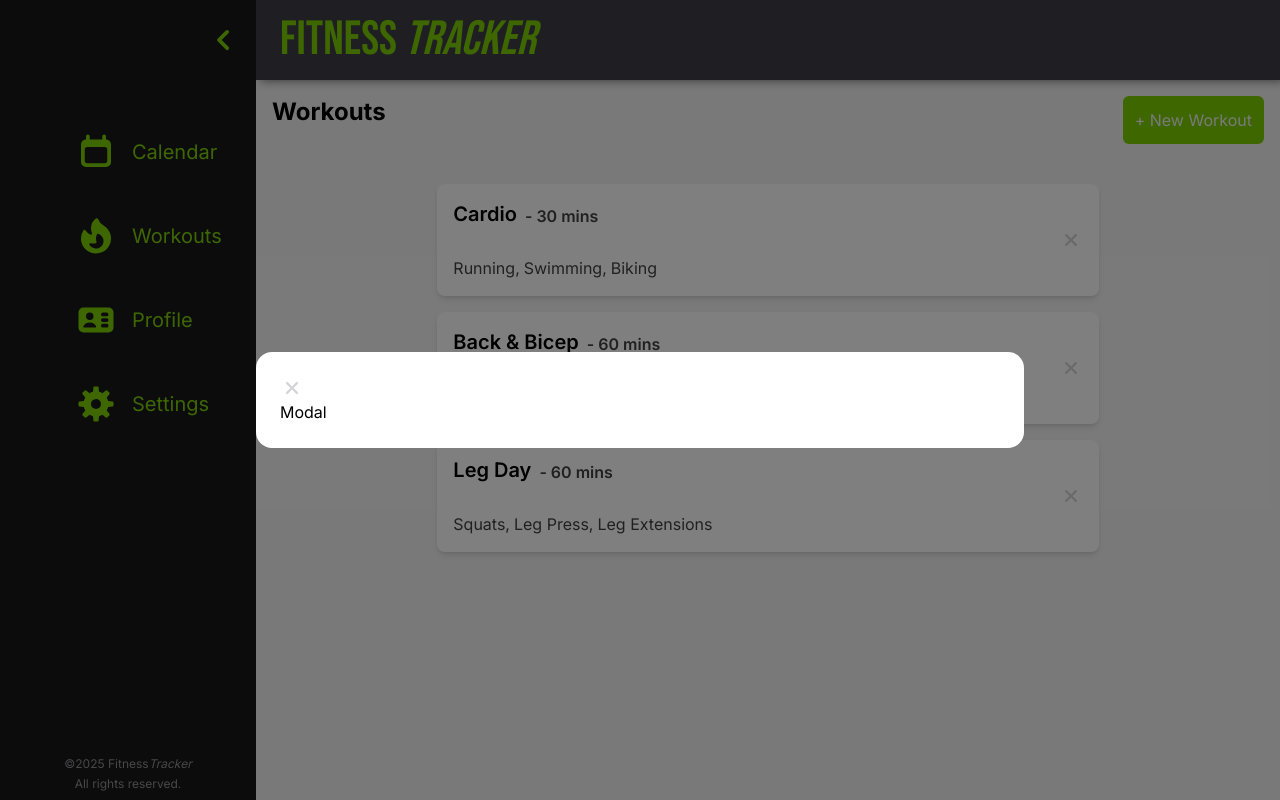
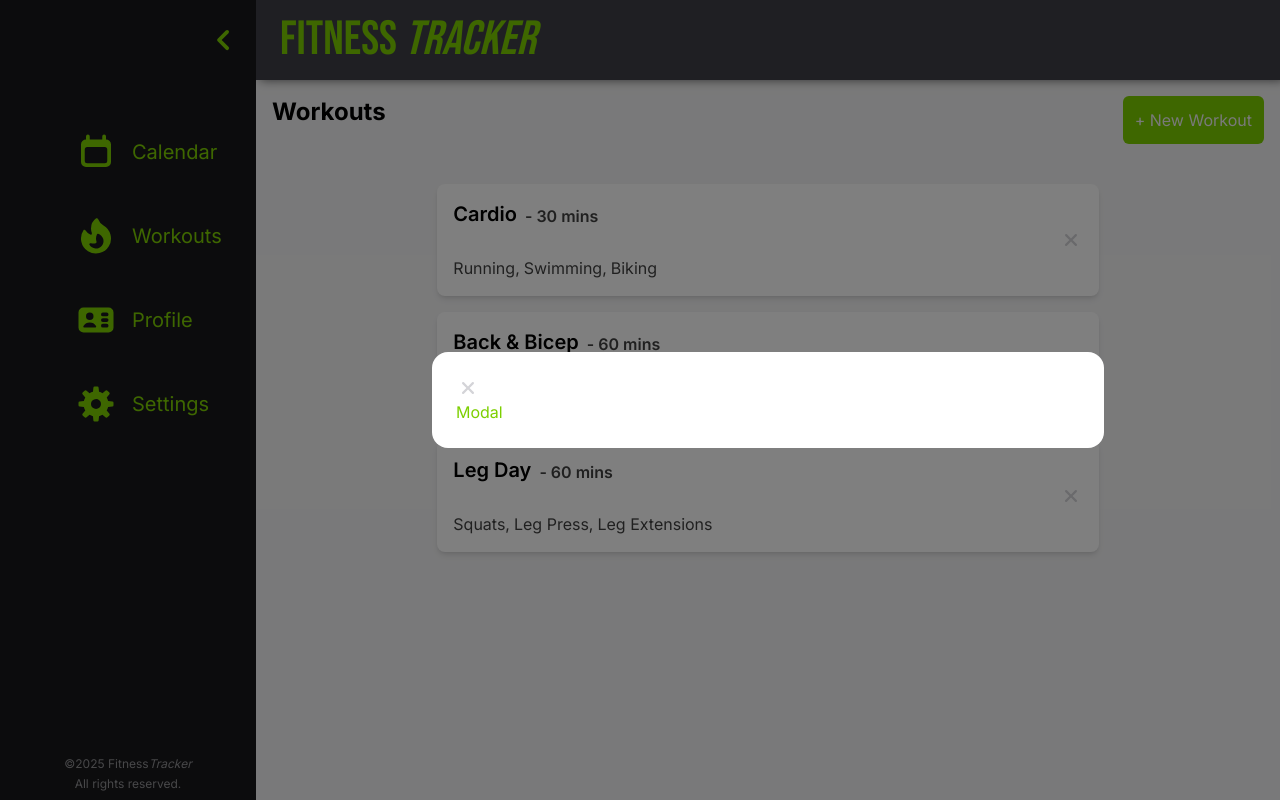
Before and after one commit to DanielG808/fitness-tracker, a Next.js app: page /dashboard/workouts in a window 1280 px wide. Both pictures are taken after a click on the button "+ New Workout". Built offline with nearby package versions, Linux system fonts and the light colour scheme.

Commit message:
solved modal centering on page-content-container bug modularized useModal custom hook

```diff
--- a/package.json
+++ b/package.json
@@ -18,6 +18,7 @@
     "culori": "^4.0.1",
     "next": "15.3.0",
     "react": "^19.0.0",
+    "react-dom": "^19.1.0",
     "tailwind-merge": "^3.2.0",
     "zod": "^3.24.3"
   },
--- a/src/app/dashboard/workouts/page.tsx
+++ b/src/app/dashboard/workouts/page.tsx
@@ -4,7 +4,7 @@ import WorkoutsList from "@/components/workouts-list";
 
 export default function WorkoutsPage() {
   return <section className="flex flex-col items-center text-black p-4">
-      <PageHeader title="Workouts" action={<OpenModalButton />} />
-      <WorkoutsList />
-    </section>
+          <PageHeader title="Workouts" action={<OpenModalButton />} />
+          <WorkoutsList />
+      </section>
 }
--- a/src/components/open-modal-button.tsx
+++ b/src/components/open-modal-button.tsx
@@ -1,25 +1,17 @@
 "use client"
 
-import { useState } from "react";
 import Button from "./ui/button";
 import Modal from "./ui/modal";
+import { useModal } from "@/lib/hooks/useModal";
 
 export default function OpenModalButton() {
-    const [open, setOpen] = useState(false)
-
-    function openModal() {
-        setOpen(true)
-    }
-
-    function closeModal() {
-      setOpen(false)
-    }
+  const { open, openModal, closeModal} = useModal()
 
   return (
     <>
         <Button onClick={openModal} >+ New Workout</Button>
         {open && (
-            <Modal closeModal={closeModal} />
+            <Modal open={open} closeModal={closeModal} />
         )}
     </>
   )
--- a/src/components/page-content-container.tsx
+++ b/src/components/page-content-container.tsx
@@ -6,7 +6,7 @@ export default function PageContentContainer({
   children,
 }: PageContentContainerProps) {
   return (
-    <main className="flex-1 flex flex-col h-full overflow-hidden bg-background">
+    <main id="page-content-container" className="flex-1 flex flex-col h-full overflow-hidden bg-background">
       {children}
     </main>
   );
--- a/src/components/ui/modal.tsx
+++ b/src/components/ui/modal.tsx
@@ -1,18 +1,45 @@
+"use client"
+
+import { useEffect, useState } from "react";
 import XButton from "../x-button";
+import { createPortal } from "react-dom";
 
 type ModalProps = {
+    open: boolean;
     closeModal: () => void;
 }
 
-export default function Modal({ closeModal }: ModalProps) {
-  return (
+export default function Modal({ open, closeModal }: ModalProps) {
+  const [mounted, setMounted] = useState(false);
+  const [containerRect, setContainerRect] = useState<DOMRect | null>(null)
+
+  useEffect(() => {
+    setMounted(true);
+    const container = document.getElementById("page-content-container");
+    if (container) {
+      setContainerRect(container.getBoundingClientRect());
+    }
+  }, [])
+
+  if (!mounted || !open || !containerRect) return null;
+
+  return createPortal(
     <div className="fixed inset-0 z-50 bg-black/50">
-        <div className="flex items-center justify-center absolute inset-0">
-            <section className="bg-white w-3/5 p-6 rounded-2xl relative">
+        <div className="flex items-center justify-center absolute inset-0" style={{
+          top: containerRect.top,
+          left: containerRect.left,
+          width: containerRect.width,
+          height: containerRect.height,
+          display: "flex",
+          alignItems: "center",
+          justifyContent: "center",
+        }} >
+            <section className="bg-white w-full max-w-2xl p-6 rounded-2xl relative">
                 <XButton onClick={closeModal} />
                 Modal
             </section>
         </div>
-    </div>
+    </div>,
+    document.body
   )
 }
--- a/src/components/workout-card.tsx
+++ b/src/components/workout-card.tsx
@@ -10,9 +10,11 @@ export default function WorkoutCard({ workout }: WorkoutCardProps) {
   const { title, duration, workoutList } = workout
 
   return (
-    <article className="flex justify-between items-center bg-white w-2/3 h-28 p-4 rounded-lg shadow-md hover:shadow-xl duration-300">
-        <WorkoutDetails title={title} duration={duration} workoutList={workoutList} />
-        <XButton />
-    </article>
+    <li className="bg-white w-2/3 h-28 p-4 rounded-lg shadow-md hover:shadow-xl duration-300">
+      <article className="flex justify-between items-center h-full w-full">
+          <WorkoutDetails title={title} duration={duration} workoutList={workoutList} />
+          <XButton />
+      </article>
+    </li>
   )
 }
--- /dev/null
+++ b/src/lib/hooks/useModal.ts
@@ -0,0 +1,15 @@
+import { useState } from "react"
+
+export function useModal() {
+    const [open, setOpen] = useState(false)
+
+    function openModal() {
+        setOpen(true)
+    }
+
+    function closeModal() {
+        setOpen(false)
+    }
+
+    return { open, openModal, closeModal}
+}
```
